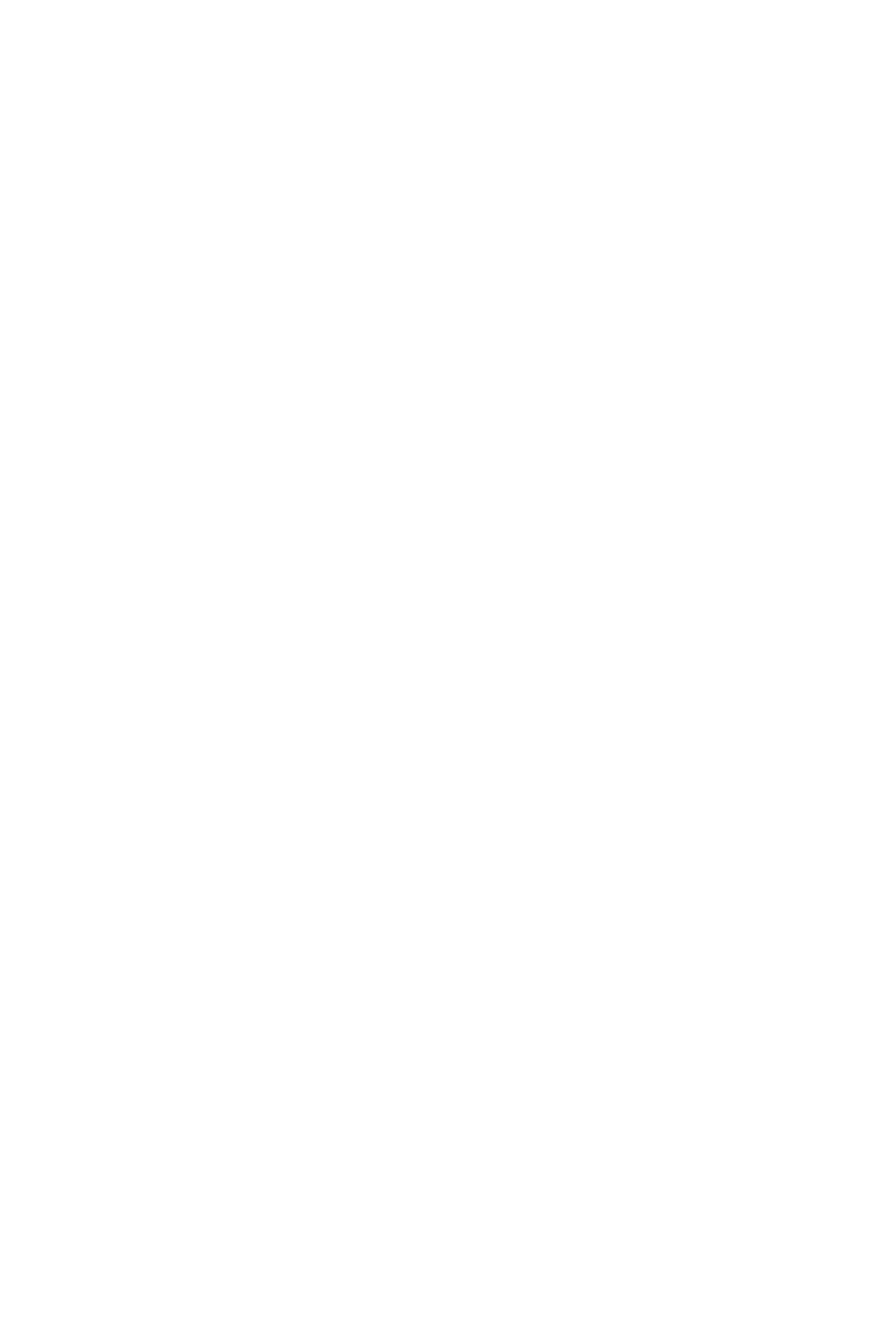
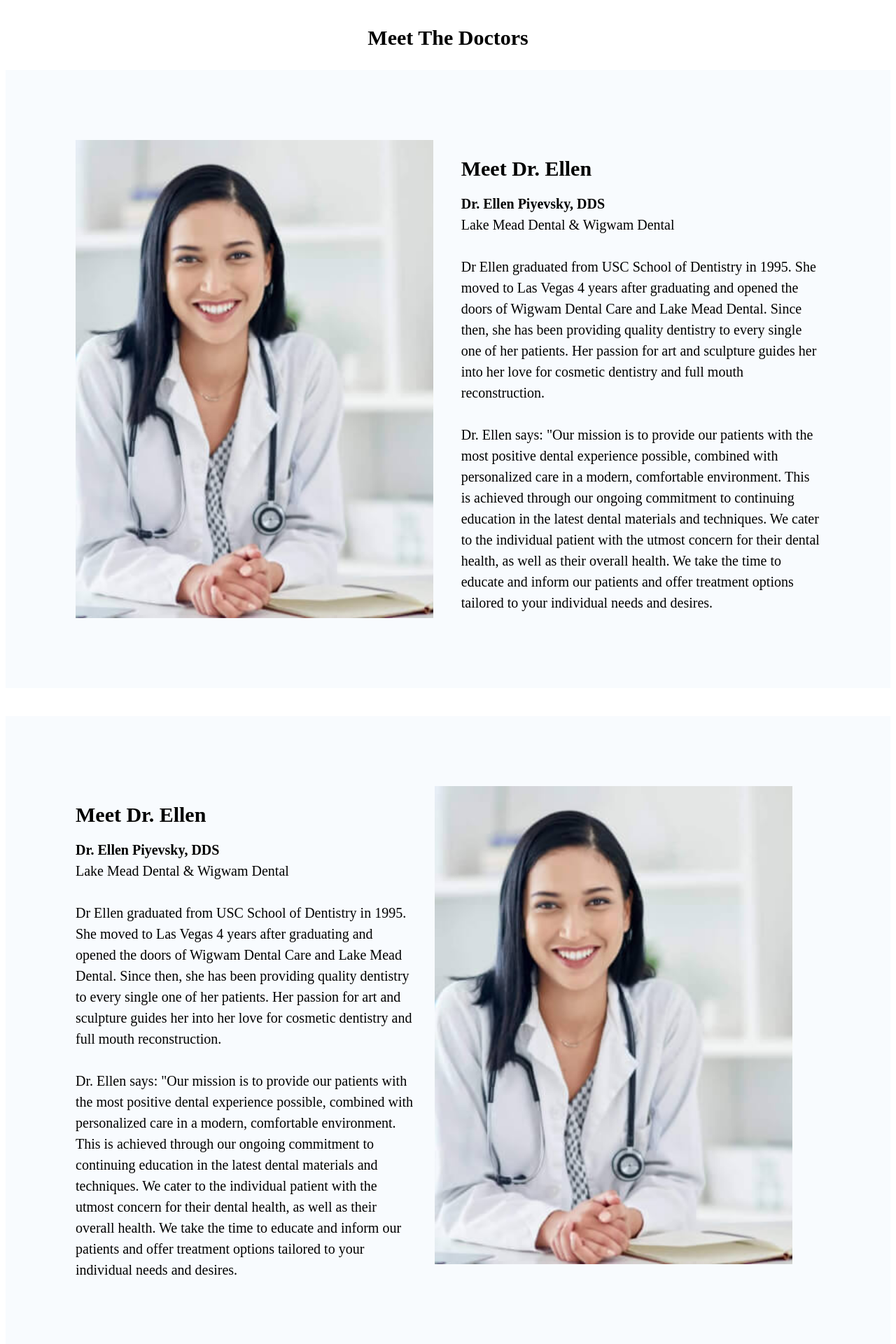
Before and after one commit to idenispankov/lake_mead_dental_next_js, a Next.js app: page /meet-the-doctors in a window 1280 px wide. Shown: the top 1920 px of the page at 70% size. Before the commit the page ends 800 px from the top, so only its background shows below. Built offline with nearby package versions, Linux system fonts and the light colour scheme.

Commit message:
Meet the doctor changed to flex and flex-reverse all works

```diff
--- a/components/MeetOurDoctors/MeetOurDoctors.js
+++ b/components/MeetOurDoctors/MeetOurDoctors.js
@@ -40,10 +40,14 @@ export default function MeetOurDoctors() {
         </div>
       </div>
 
-      <div className={styles.section__container}>
+      <div
+        className={`${styles.section__container} ${styles.section__container_flex}`}
+      >
         <span className={styles.section__container_image_dots} />
         <span className={styles.section__container_image_lines} />
-        <div className={styles.section__container_image}></div>
+        <div
+          className={`${styles.section__container_image} ${styles.section__container_image_flex}`}
+        ></div>
         <div className={styles.text__container}>
           <h2 className={styles.text__container_heading}>Meet Dr. Ellen</h2>
           <p className={styles.text__container_text}>
--- a/components/MeetOurDoctors/MeetOurDoctors.module.css
+++ b/components/MeetOurDoctors/MeetOurDoctors.module.css
@@ -1,17 +1,16 @@
 .section__heading {
   margin: 0;
   font-weight: 700;
-  font-size: 20px;
+  font-size: 24px;
   line-height: 106.5%;
   text-align: center;
-  padding: 20px;
+  padding: 30px;
 }
 
 .section__container {
   max-width: 1600px;
   margin: 0 auto;
   padding: 30px;
-  padding-top: 0;
   position: relative;
   background: #f8fbfe;
   margin-bottom: 40px;
@@ -61,10 +60,6 @@
   margin-bottom: 0;
 }
 
-.button {
-  font-size: 12px;
-}
-
 @media screen and (min-width: 450px) {
   .section__container_image {
     background: url('../../public/images/doctor_ellen_tablet.png') no-repeat
@@ -76,14 +71,14 @@
 @media screen and (min-width: 768px) {
   .section__container {
     padding: 30px;
-    display: grid;
-    grid-template-columns: repeat(2, 1fr);
-    grid-template-rows: auto;
-    gap: 20px;
+    display: flex;
+    justify-content: space-between;
   }
   .section__container_image {
     margin-bottom: 0;
+    min-width: 48%;
     height: 386px;
+    margin-right: 30px;
   }
   .text__container_heading {
     font-weight: bold;
@@ -91,47 +86,47 @@
     line-height: 106.5%;
     margin-bottom: 10px;
   }
+  .section__container_flex {
+    flex-direction: row-reverse;
+  }
+  .section__container_image_flex {
+    margin-right: 0;
+    margin-left: 30px;
+  }
   .section__heading {
-    font-size: 40px;
+    font-size: 30px;
+  }
+  .text__container_text {
+    margin-bottom: 10px;
   }
 }
 
 @media screen and (min-width: 1024px) {
+  .section__container {
+    padding: 80px 100px;
+  }
   .section__container_image {
     background: url('../../public/images/doctor_ellen_desktop.jpg') no-repeat
       center center/cover;
-    height: 430px;
-  }
-  .section__container {
-    padding: 80px 100px;
-    gap: 25px;
+    margin-right: 30px;
+    min-height: 460px;
   }
   .text__container_heading {
     font-size: 30px;
   }
   .text__container_text {
     font-size: 14px;
-    margin-bottom: 18px;
+    margin-bottom: 12px;
   }
 }
 
 @media screen and (min-width: 1280px) {
   .section__container {
     padding: 100px;
-    display: grid;
-    grid-template-columns: repeat(2, 1fr);
-    gap: 40px;
-  }
-}
-@media screen and (min-width: 1350px) {
-  .section__container {
-    padding: 100px;
-    display: grid;
-    grid-template-columns: repeat(2, 1fr);
-    gap: 40px;
   }
   .section__container_image {
-    height: 650px;
+    min-height: 683px;
+    margin-right: 40px;
   }
   .text__container_heading {
     font-size: 30px;
@@ -140,4 +135,7 @@
     font-size: 20px;
     margin-bottom: 30px;
   }
+  .button {
+    font-size: 20px;
+  }
 }
--- a/components/Navbar/Navbar.module.css
+++ b/components/Navbar/Navbar.module.css
@@ -322,9 +322,6 @@
 }
 
 @media screen and (min-width: 1600px) {
-  .navbar {
-    border-bottom: none;
-  }
   .navbar__container {
     max-width: 1600px;
     margin: 0 auto;
--- a/pages/meet-the-doctors.js
+++ b/pages/meet-the-doctors.js
@@ -10,7 +10,7 @@ export default function MeetTheDoctorsPage() {
         </title>
         <meta name='description' content='Generated by create next app' />
       </Head>
-      {/* <MeetOurDoctors /> */}
+      <MeetOurDoctors />
     </>
   );
 }
```
